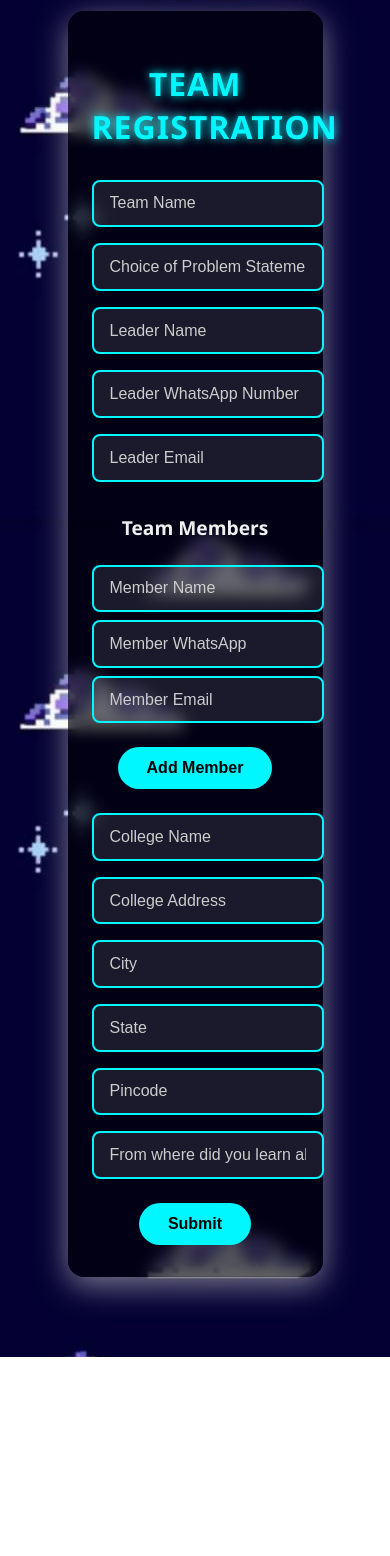
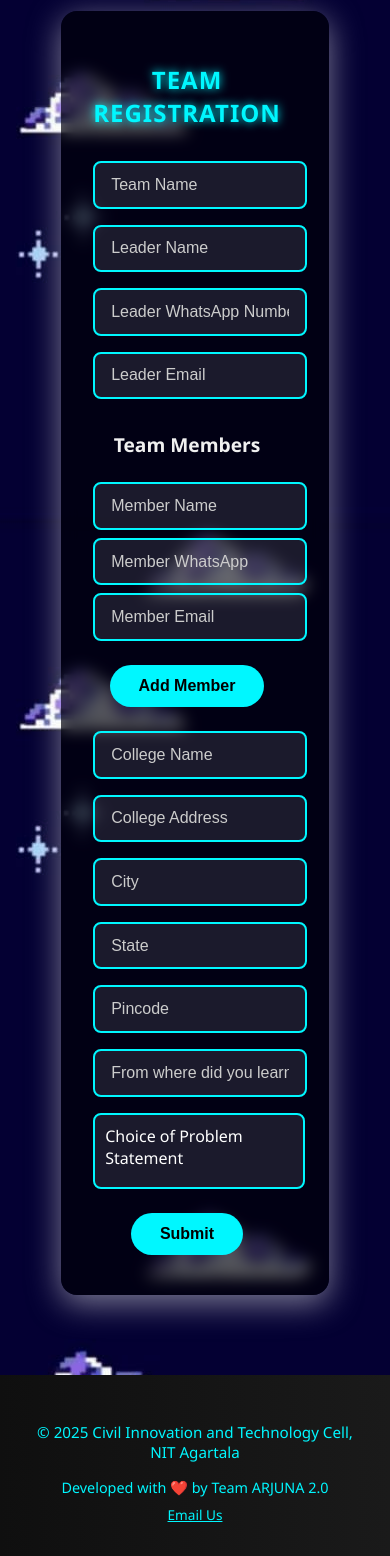
Before and after one commit to CITC-NITA/arjuna-2.0-official-website, a React (Create React App) app in the folder frontend/my-app/: page /form in a window 390 px wide. Shown: the part 181-1737 px from the top of the page. Before the commit the page ends 1538 px from the top, so only its background shows below. Built offline with nearby package versions, Linux system fonts and the light colour scheme.

Commit message:
fix: UI/UX changes made

```diff
--- a/frontend/my-app/src/components/Deadlines.jsx
+++ b/frontend/my-app/src/components/Deadlines.jsx
@@ -41,7 +41,7 @@ const Deadlines = () => {
           <div className="circle"></div>
           <div className="content">
             <h3>LAST DATE OF REGISTRATION</h3>
-            <p>10TH JUNE, 2025</p>
+            <p>20TH OCTOBER, 2025</p>
           </div>
         </div>
 
@@ -49,7 +49,7 @@ const Deadlines = () => {
           <div className="circle"></div>
           <div className="content">
             <h3>LAST DATE OF IDEA SUBMISSION</h3>
-            <p>25TH JUNE, 2025</p>
+            <p>20TH OCTOBER, 2025</p>
           </div>
         </div>
 
@@ -57,7 +57,7 @@ const Deadlines = () => {
           <div className="circle"></div>
           <div className="content">
             <h3>GRAND FINALE</h3>
-            <p>28TH JULY, 2025</p>
+            <p>8TH NOVEMBER, 2025</p>
           </div>
         </div>
 
--- a/frontend/my-app/src/components/FAQ.jsx
+++ b/frontend/my-app/src/components/FAQ.jsx
@@ -8,11 +8,11 @@ const faqList = [
   },
   {
     question: "HOW DO I REGISTER?",
-    answer: "Team Leader has to register through the Google Form.",
+    answer: "Team Leader has to register through Unstop or Google Form.",
   },
   {
     question: "WHEN TO REGISTER?",
-    answer: "Team Leader has to register on or before 10th June, 2025 tentatively.",
+    answer: "Team Leader has to register on or before 20th October, 2025 tentatively.",
   },
   {
     question: "WHAT IF I DO NOT REGISTER?",
--- a/frontend/my-app/src/components/Footer.jsx
+++ b/frontend/my-app/src/components/Footer.jsx
@@ -10,7 +10,7 @@ const Footer = () => {
         <p>© 2025 Civil Innovation and Technology Cell, NIT Agartala</p>
         <div className="footer-extra">
           <p>Developed with ❤️ by Team ARJUNA 2.0</p>
-          <p>Contact: citc@nitagartala.ac.in</p>
+          <p><a href="https://mail.google.com/mail/?view=cm&fs=1&to=citc.nita@gmail.com" target="_blank">Email Us</a></p>
         </div>
       </div>
     </footer>
--- a/frontend/my-app/src/components/Form.jsx
+++ b/frontend/my-app/src/components/Form.jsx
@@ -2,6 +2,7 @@ import React, { useState } from "react";
 import "../styles/form.css";
 import bg from "../assets/form-bg.jpg";
 import axios from "axios";
+import Footer from "./Footer";
 
 function Form() {
   const [formData, setFormData] = useState({
@@ -19,6 +20,8 @@ function Form() {
     referralSource: "",
   });
 
+  const [dropdownOpen, setDropdownOpen] = useState(false);
+
   const handleChange = (e) => {
     const { name, value } = e.target;
     setFormData({ ...formData, [name]: value });
@@ -35,19 +38,22 @@ function Form() {
     if (formData.members.length < 3) {
       setFormData({
         ...formData,
-      members: [...formData.members, { name: "", whatsapp: "", email: "" }]
+        members: [...formData.members, { name: "", whatsapp: "", email: "" }],
       });
     } else {
-    alert("Maximum 3 additional members allowed (team size = 4 including leader).");
+      alert(
+        "Maximum 3 additional members allowed (team size = 4 including leader)."
+      );
     }
   };
-
 
   const handleSubmit = async (e) => {
     e.preventDefault();
     try {
-
-      await axios.post("https://arjuna-2-0-official-website.onrender.com/api/register", formData);
+      await axios.post(
+        "https://arjuna-2-0-official-website.onrender.com/api/register",
+        formData
+      );
 
       alert("Registration successful!");
       setFormData({
@@ -69,7 +75,15 @@ function Form() {
     }
   };
 
+  const problemOptions = [
+    "AI-BASED SMART FOOD WASTE MANAGEMENT",
+    "SMART DRAINAGE AND FLOOD PREVENTION SYSTEM",
+    "CARBON FOOTPRINT TRACKER FOR INDIVIDUALS",
+    "SMART ENERGY RECOVERY SYSTEM"
+  ];
+
   return (
+    <>
       <section
         className="registration-section"
         style={{ backgroundImage: `url(${bg})` }}
@@ -82,14 +96,6 @@ function Form() {
             value={formData.teamName}
             onChange={handleChange}
             placeholder="Team Name"
-          required
-        />
-
-        <input
-          name="problemStatement"
-          value={formData.problemStatement}
-          onChange={handleChange}
-          placeholder="Choice of Problem Statement"
             required
           />
 
@@ -188,9 +194,38 @@ function Form() {
             required
           />
 
+          {/* ================= Dropdown for Problem Statement ================= */}
+          <div className="dropdown">
+            <div
+              className="dropdown-header"
+              onClick={() => setDropdownOpen(!dropdownOpen)}
+            >
+              {formData.problemStatement || "Choice of Problem Statement"}
+              <span className={`arrow ${dropdownOpen ? "open" : ""}`}></span>
+            </div>
+
+            <div className={`dropdown-list ${dropdownOpen ? "show" : ""}`}>
+              {problemOptions.map((option, index) => (
+                <div
+                  key={index}
+                  className="dropdown-item"
+                  onClick={() => {
+                    setFormData({ ...formData, problemStatement: option });
+                    setDropdownOpen(false);
+                  }}
+                >
+                  {option}
+                </div>
+              ))}
+            </div>
+          </div>
+          {/* =================================================================== */}
+
           <button type="submit">Submit</button>
         </form>
       </section>
+      <Footer />
+    </>
   );
 }
 
--- a/frontend/my-app/src/components/Hero.jsx
+++ b/frontend/my-app/src/components/Hero.jsx
@@ -20,8 +20,6 @@ function Hero() {
       <p>Presents</p>
       <h1>ARJUNA 2.0</h1>
 
-
-
       <a className="btn" onClick={gotoform}>Apply Now</a>
       <a href={brochure} className="btn outline" target="_blank" rel="noopener noreferrer">Download Brochure</a>
 
--- a/frontend/my-app/src/components/Navbar.jsx
+++ b/frontend/my-app/src/components/Navbar.jsx
@@ -28,4 +28,5 @@ const Navbar = () => {
   );
 };
 
+
 export default Navbar;
--- a/frontend/my-app/src/components/Prizes.jsx
+++ b/frontend/my-app/src/components/Prizes.jsx
@@ -10,7 +10,7 @@ const Prizes = () => {
       <h2>Grand Finale</h2>
       <ul>
         <li>One winning team per problem statement</li>
-        <li>Prize: ₹30,000 per winning team</li>
+        <li>Prize: ₹25,000 per winning team</li>
         <li>Final decision by judging panel</li>
         <li>Out-of-the-box ideas encouraged</li>
       </ul>
--- a/frontend/my-app/src/components/Problems.jsx
+++ b/frontend/my-app/src/components/Problems.jsx
@@ -6,8 +6,7 @@ const problemStatements = [
   "AI-BASED SMART FOOD WASTE MANAGEMENT",
   "SMART DRAINAGE AND FLOOD PREVENTION SYSTEM",
   "CARBON FOOTPRINT TRACKER FOR INDIVIDUALS",
-  "SMART ENERGY RECOVERY SYSTEM FOR INDUSTRIAL EXHAUST AND WASTE HEAT",
-  "Disaster Prediction and Real-Time Alert System Using Satellite Data."
+  "SMART ENERGY RECOVERY SYSTEM"
 ];
 
 const Problems = () => {
--- a/frontend/my-app/src/components/Rules.jsx
+++ b/frontend/my-app/src/components/Rules.jsx
@@ -15,7 +15,7 @@ const rulesData = [
     points: [
       'After the team leader has registered the team name via the registration form before the deadline, a WhatsApp group will be created for team leaders.',
       'Another form will be shared in the group where team leaders must submit their ideas against a Problem Statement.',
-      'Idea submission window is from 11/06/2025 to 25/06/2025. No submissions will be accepted after that.',
+      'Idea submission window is from 28/09/2025 to 20/10/2025. No submissions will be accepted after that.',
       'Submission format will be attached within the registration form itself.',
     ],
   },
@@ -23,14 +23,14 @@ const rulesData = [
     title: 'Grand Finalists Announcement',
     points: [
       'Notifications regarding selected teams will be sent via email to the team leader.',
-      'SIX teams per Problem Statement will be selected to compete in the Grand Finale.',
+      'Five teams per Problem Statement will be selected to compete in the Grand Finale.',
     ],
   },
   {
     title: 'Miscellaneous Information',
     points: [
       "No travel reimbursement will be provided; participants must arrange their own travel.",
-      "Accommodation will be provided to non-Agartala participants from 27th to 29th July, 2025.",
+      "Accommodation will be provided to non-Agartala participants from 7th to 9th November, 2025.",
       "Food will be provided on these dates for all participants.",
     ],
   },
--- a/frontend/my-app/src/styles/footer.css
+++ b/frontend/my-app/src/styles/footer.css
@@ -25,6 +25,12 @@
 .footer p:first-child {
   color: #00f7ff;
   font-weight: 500;
+  margin-bottom: 0.5rem;
+}
+.footer a {
+  margin-top: 2rem;
+   color: #00f7ff;
+  font-weight: 500;
 }
 
 @media (max-width: 768px) {
@@ -32,7 +38,8 @@
     padding: 0 1rem;
   }
 
-  .footer-extra p {
+  .footer-extra p a{
     font-size: 0.85rem;
+
   }
 }
--- a/frontend/my-app/src/styles/form.css
+++ b/frontend/my-app/src/styles/form.css
@@ -1,7 +1,9 @@
+
 .registration-section {
 
   position: relative;
   display: flex;
+
   align-items: center;
   justify-content: center;
   color: #fff;
@@ -87,6 +89,65 @@
   transform: translateY(-2px);
 }
 
+/* ================== DROPDOWN ================== */
+.dropdown {
+  position: relative;
+  width: 100%;
+
+}
+
+.dropdown-header {
+  width: 97%;
+  background: rgba(255, 255, 255, 0.1);
+  padding: 10px;
+  border-radius: 4px;
+  cursor: pointer;
+  border: 2px solid #00f7ff;
+  border-radius: 8px;
+   display: flex;
+  justify-content: space-between;
+  align-items: center;
+  text-align: left;
+}
+
+.dropdown-header .arrow {
+  transition: transform 0.3s ease;
+}
+
+.dropdown-header .arrow.open {
+  transform: rotate(180deg);
+}
+
+.dropdown-list {
+  color: white;
+  position: absolute;
+  top: 100%;
+  width: 100%;
+  align-items: flex-start;
+
+  background: rgba(49, 46, 46, 0.9);
+  border: 0 solid #00f7ff;
+  border-radius: 8px;
+  max-height: 0;
+  overflow: hidden;
+  transition: max-height 0.3s ease;
+  z-index: 10;
+}
+
+.dropdown-list.show {
+  max-height: 300px; /* adjust depending on content */
+}
+
+.dropdown-item {
+  padding: 10px;
+  cursor: pointer;
+}
+
+.dropdown-item:hover {
+  background-color: #f2f2f2;
+}
+
+
 @keyframes fadeIn {
   from {
     opacity: 0;
@@ -108,7 +169,7 @@
 @media (max-width: 768px) {
   .form-content {
     width: 24rem;
-    padding: 1.5rem;
+    padding-right: 3rem;
   }
 }
 
@@ -116,11 +177,20 @@
   .form-content {
     width: 19rem;
   }
+  .dropdown-header {
+    width: 100%;
+  }
 }
 
 @media (max-width: 450px) {
   .form-content {
     width: 16rem;
+  }
+}
+
+@media (max-width:403px) {
+  .form-content h2 {
+    font-size: 1.5rem;
   }
 }
 
@@ -133,3 +203,10 @@
     font-size: 1.5rem;
   }
 }
+
+
+@media (max-width:330px) {
+  .form-content h2 {
+    font-size: 1rem;
+  }
+}
--- a/frontend/my-app/src/styles/navbar.css
+++ b/frontend/my-app/src/styles/navbar.css
@@ -115,3 +115,9 @@
     height: 3rem;
   }
 }
+@media (max-width:500px) {
+  .logo {
+    width: 12rem;
+    height: 3rem;
+  }
+}
```
Also changed, not shown: frontend/my-app/src/assets/trophy.png, 1 other file (tests, documents, lock files or other folders). Lines whose indentation alone changed are shown as unchanged.
